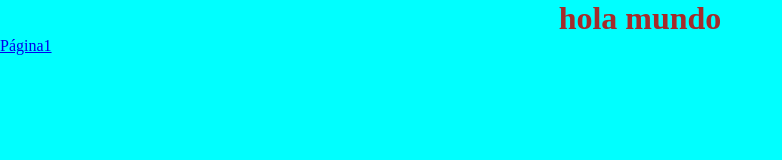
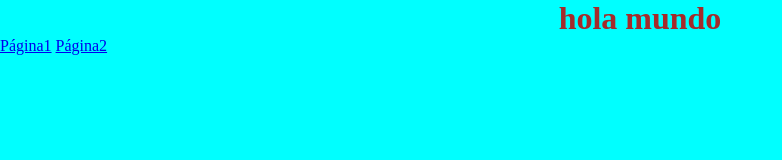
Before and after one commit to Daniel-raxjal-201805639/ejemplo, a plain HTML site: page index.html in a window 1280 px wide. Shown: the whole page, without its empty margins (0-782 px from the left). Drawn offline with Linux system fonts and the light colour scheme.

Commit message:
paso no.2

```diff
--- a/index.html
+++ b/index.html
@@ -10,5 +10,6 @@
 <body>
     <h1>hola mundo</h1>
     <a href="pagina.html">Página1</a>
+    <a href="pagina2.html">Página2</a>
 </body>
 </html>
```
